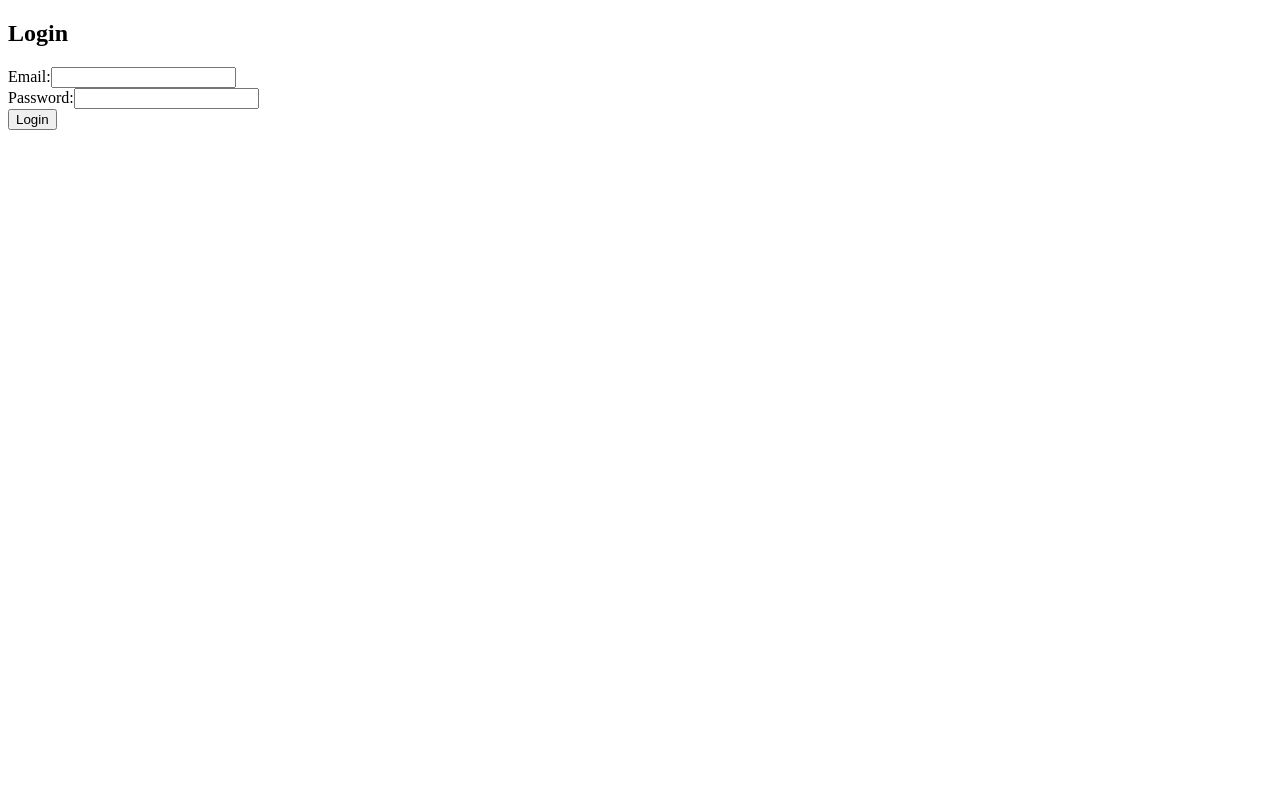
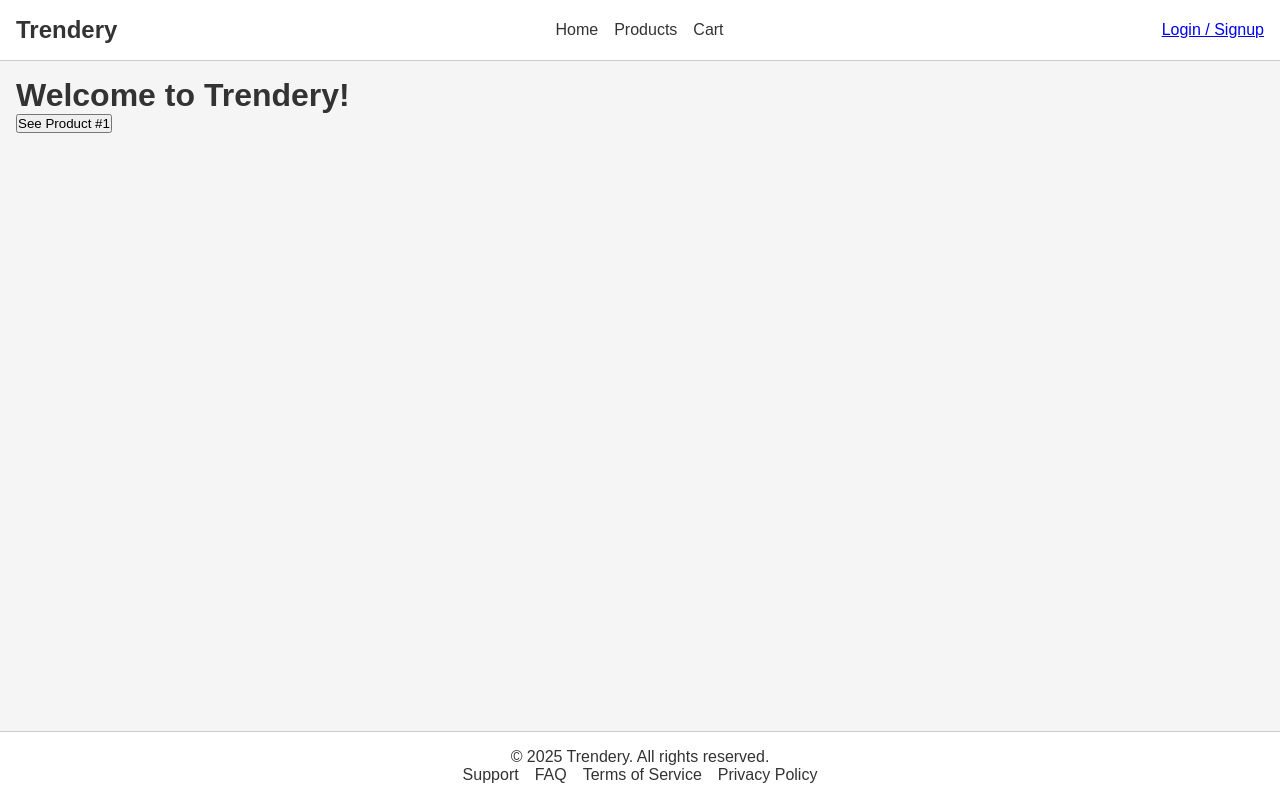
Before and after one commit to andreacanog/Trendery, a React (Create React App) app in the folder frontend/: page / in a window 1280 px wide. Before the commit this address led to /login. Built offline with nearby package versions, Linux system fonts and the light colour scheme.

Commit message:
Refactor App.tsx with layout components, protected routes, and styling updates

```diff
--- a/frontend/src/App.css
+++ b/frontend/src/App.css
@@ -1,38 +1,85 @@
-.App {
-  text-align: center;
+* {
+  margin: 0;
+  padding: 0;
+  box-sizing: border-box;
 }
 
-.App-logo {
-  height: 40vmin;
-  pointer-events: none;
+body {
+  font-family: Arial, sans-serif;
+  background-color: #f5f5f5;
+  color: #333;
 }
 
-@media (prefers-reduced-motion: no-preference) {
-  .App-logo {
-    animation: App-logo-spin infinite 20s linear;
-  }
+.App {
+  display: flex;
+  flex-direction: column;
+  min-height: 100vh; /* ensures footer sits at bottom */
 }
 
-.App-header {
-  background-color: #282c34;
-  min-height: 100vh;
+.header {
+  background-color: #fff;
+  border-bottom: 1px solid #ccc;
+  padding: 1rem;
   display: flex;
-  flex-direction: column;
+  justify-content: space-between;
   align-items: center;
-  justify-content: center;
-  font-size: calc(10px + 2vmin);
-  color: white;
 }
 
-.App-link {
-  color: #61dafb;
+.header .logo a {
+  text-decoration: none;
+  font-weight: bold;
+  font-size: 1.5rem;
+  color: #333;
 }
 
-@keyframes App-logo-spin {
-  from {
-    transform: rotate(0deg);
-  }
-  to {
-    transform: rotate(360deg);
-  }
+.nav ul {
+  list-style-type: none;
+  display: flex;
+  gap: 1rem;
 }
+
+.nav a {
+  text-decoration: none;
+  color: #333;
+}
+
+.nav a:hover {
+  text-decoration: underline;
+}
+
+.auth-controls {
+  display: flex;
+  align-items: center;
+  gap: 0.75rem;
+}
+
+.main-content {
+  flex: 1;
+  padding: 1rem;
+}
+
+form > div {
+  margin-bottom: 0.5rem;
+}
+
+.footer {
+  background-color: #fff;
+  border-top: 1px solid #ccc;
+  text-align: center;
+  padding: 1rem;
+}
+
+.footer nav ul {
+  list-style: none;
+  display: inline-flex;
+  gap: 1rem;
+}
+
+.footer nav a {
+  text-decoration: none;
+  color: #333;
+}
+
+.footer nav a:hover {
+  text-decoration: underline;
+}
--- a/frontend/src/App.tsx
+++ b/frontend/src/App.tsx
@@ -1,30 +1,45 @@
 import React from "react";
 import "./App.css";
-import { Routes, Route, Navigate } from "react-router-dom";
-import Login from "./components/Login/login";
-import Signup from "./components/Signup/signup";
-import Dashboard from "./components/Dashboard/dashboard";
-import { useSelector } from "react-redux";
-import { RootState } from "./reducers/rootReducer";
+import { Routes, Route } from "react-router-dom";
+import Auth from "./components/Auth/Auth";
+import Dashboard from "./components/Dashboard/Dashboard";
+import Header from "./components/Header/Header";
+import Footer from "./components/Footer/Footer";
+import Home from "./components/Home/Home";
+import ProductDetail from "./components/Product/ProductDetail";
+import ProtectedRoute from "./components/ProtectedRoute";
 
 const App: React.FC = () => {
-  const session = useSelector((state: RootState) => state.session);
-
   return (
+    <div className="App">
+      <Header />
+      <div className="main-content">
         <Routes>
           {/* Public routes */}
-      <Route path="/login" element={<Login />} />
-      <Route path="/signup" element={<Signup />} />
+          <Route path="/" element={<Home />} />
+          <Route path="/auth" element={<Auth />} />
 
-      {/* Protected route: */}
+          {/* Protected routes */}
+          <Route
+            path="/products/:id"
+            element={
+              <ProtectedRoute>
+                <ProductDetail />
+              </ProtectedRoute>
+            }
+          />
           <Route
             path="/dashboard"
-        element={session.user ? <Dashboard /> : <Navigate to="/login" />}
+            element={
+              <ProtectedRoute>
+                <Dashboard />
+              </ProtectedRoute>
+            }
           />
-
-      {/* Default redirect */}
-      <Route path="/" element={<Navigate to="/dashboard" />} />
         </Routes>
+      </div>
+      <Footer />
+    </div>
   );
 };
 
```
Lines whose indentation alone changed are shown as unchanged.
